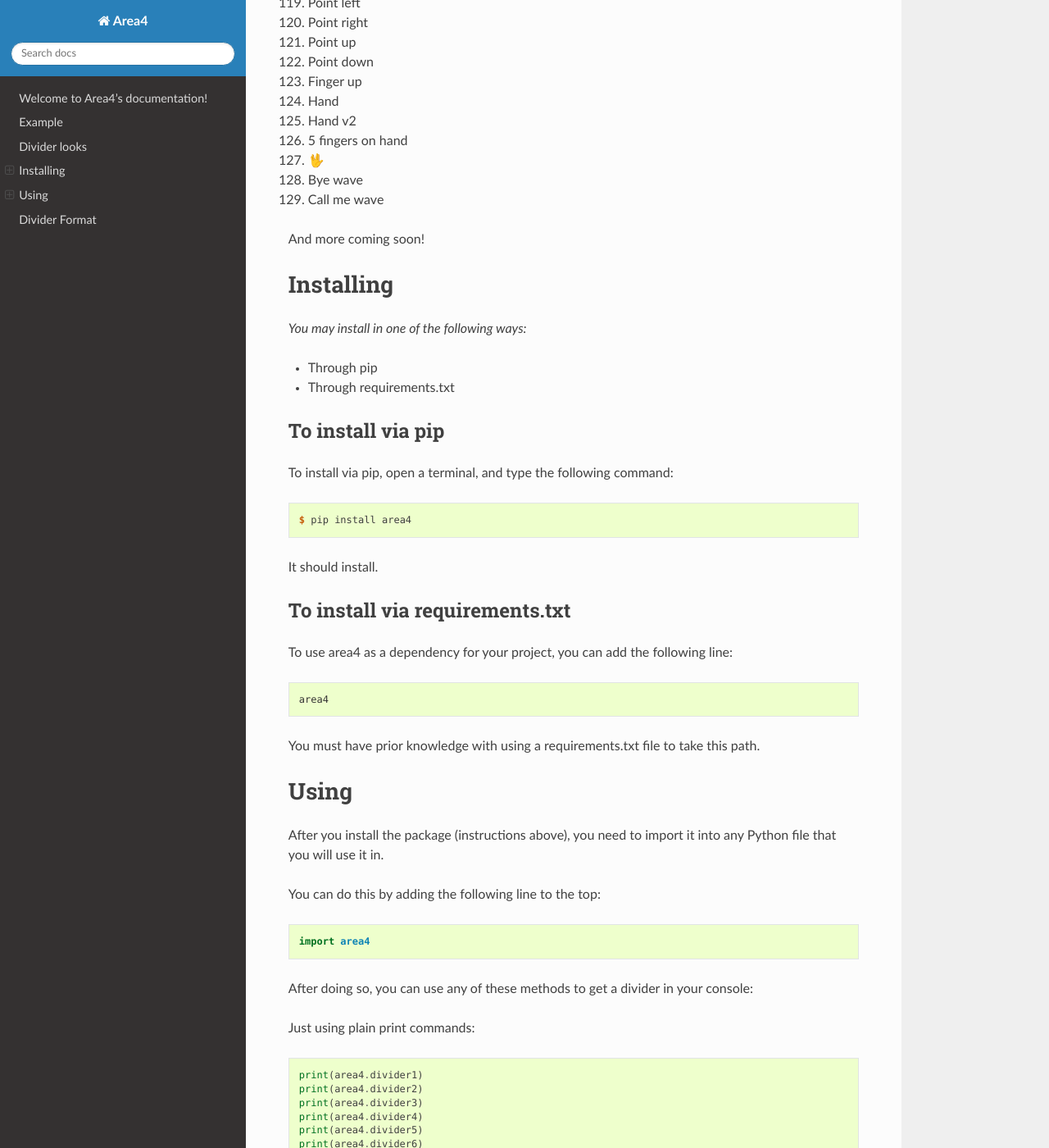
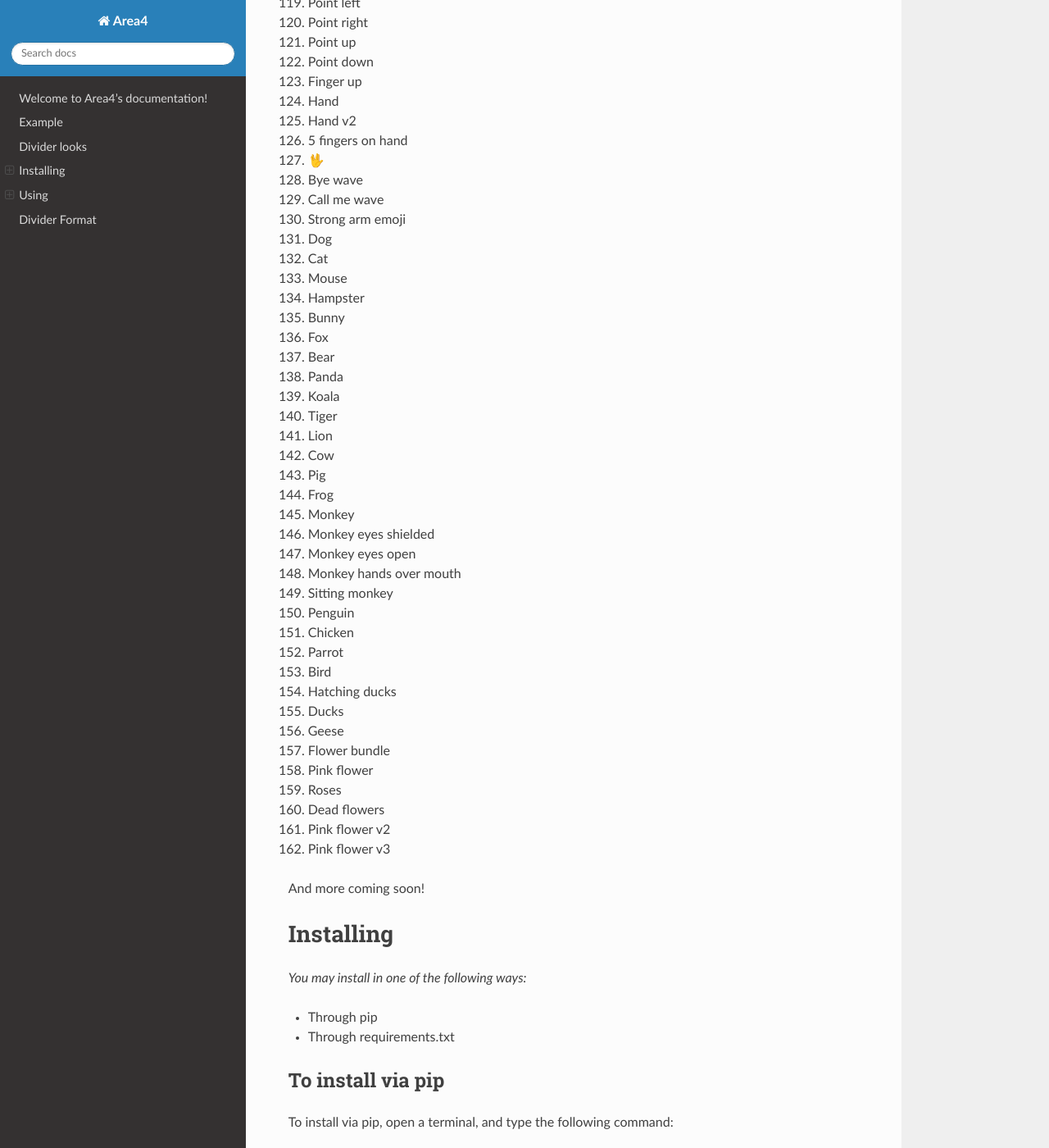
Before and after one commit to area4lib/area4, a Sphinx documentation site: the page built from docs/index.rst, in a window 1280 px wide and 1400 px high, scrolled down 3531 px. Shown: the whole window at 82% size. Built offline with Sphinx 7.4.7 and the Read the Docs theme 2.0.0, drawn with Linux system fonts in a browser that asks for light colours.

Commit message:
Update docs/index.rst

```diff
--- a/docs/index.rst
+++ b/docs/index.rst
@@ -180,6 +180,39 @@
 127. 🖖
 128. Bye wave
 129. Call me wave
+130. Strong arm emoji
+131. Dog
+132. Cat
+133. Mouse
+134. Hampster
+135. Bunny
+136. Fox
+137. Bear
+138. Panda
+139. Koala
+140. Tiger
+141. Lion
+142. Cow
+143. Pig
+144. Frog
+145. Monkey
+146. Monkey eyes shielded
+147. Monkey eyes open
+148. Monkey hands over mouth
+149. Sitting monkey
+150. Penguin
+151. Chicken
+152. Parrot
+153. Bird
+154. Hatching ducks
+155. Ducks
+156. Geese
+157. Flower bundle
+158. Pink flower
+159. Roses
+160. Dead flowers
+161. Pink flower v2
+162. Pink flower v3
 
 
 
```
